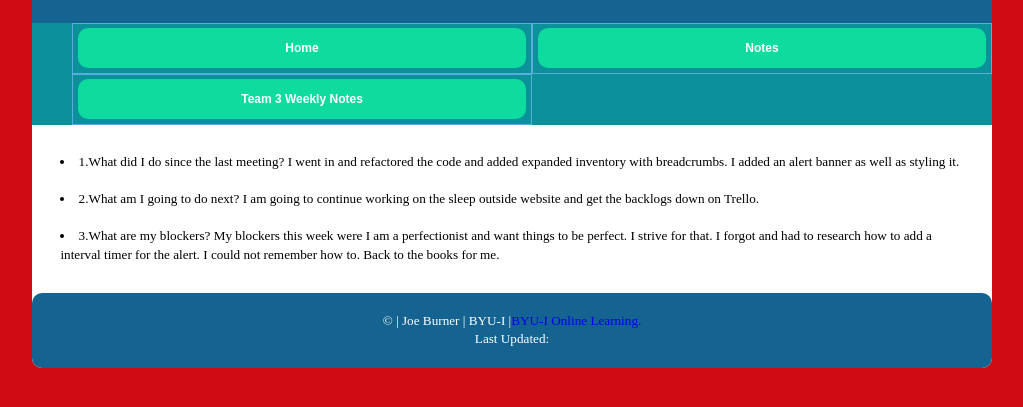
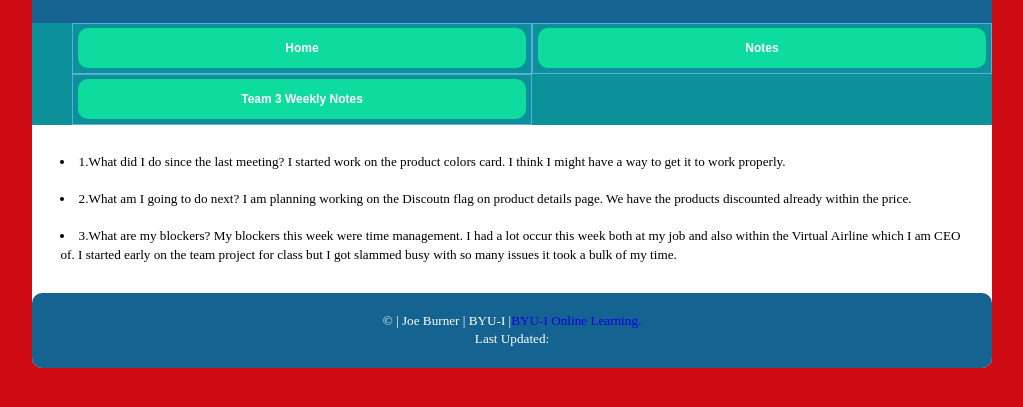
Before and after one commit to mjburn0428/WDD330, a plain HTML site: page week8/team.html in a window 1280 px wide. Shown: the part 113-520 px from the top of the page, without its empty margins (128-1151 px from the left). Drawn offline with Linux system fonts and the light colour scheme.

Commit message:
Add files via upload

```diff
--- a/week8/team.html
+++ b/week8/team.html
@@ -37,15 +37,15 @@
     </div>
 <main>
 <li>
-        1.What did I do since the last meeting? I went in and refactored the code and added expanded inventory with breadcrumbs. I added an alert banner
-    as well as styling it. </li>
+        1.What did I do since the last meeting? I started work on the product colors card. I think I might have a way to get it to work properly. </li>
 
-        <li>2.What am I going to do next? I am going to continue working on the sleep outside website and get the backlogs down on Trello.
+        <li>2.What am I going to do next? I am planning working on the Discoutn flag on product details page. We have the products discounted already within the price.
 
         </li>
 
-        <li>3.What are my blockers? My blockers this week were I am a perfectionist and want things to be perfect. I strive for that. I forgot and had to research how to add a
-            interval timer for the alert. I could not remember how to. Back to the books for me.
+        <li>3.What are my blockers? My blockers this week were time management. I had a lot occur this week both at my job and also within
+            the Virtual Airline which I am CEO of. I started early on the team project for class but I got slammed busy with so many issues
+            it took a bulk of my time.
 
         </li>
         </main>
```
